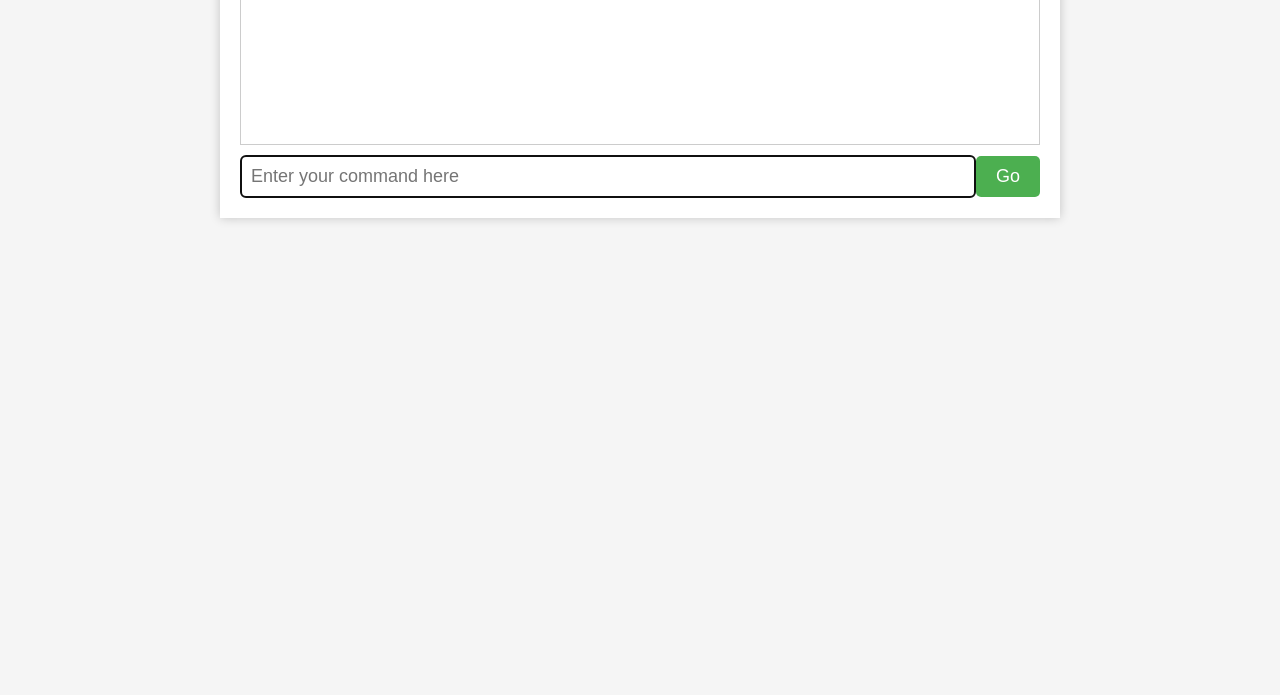
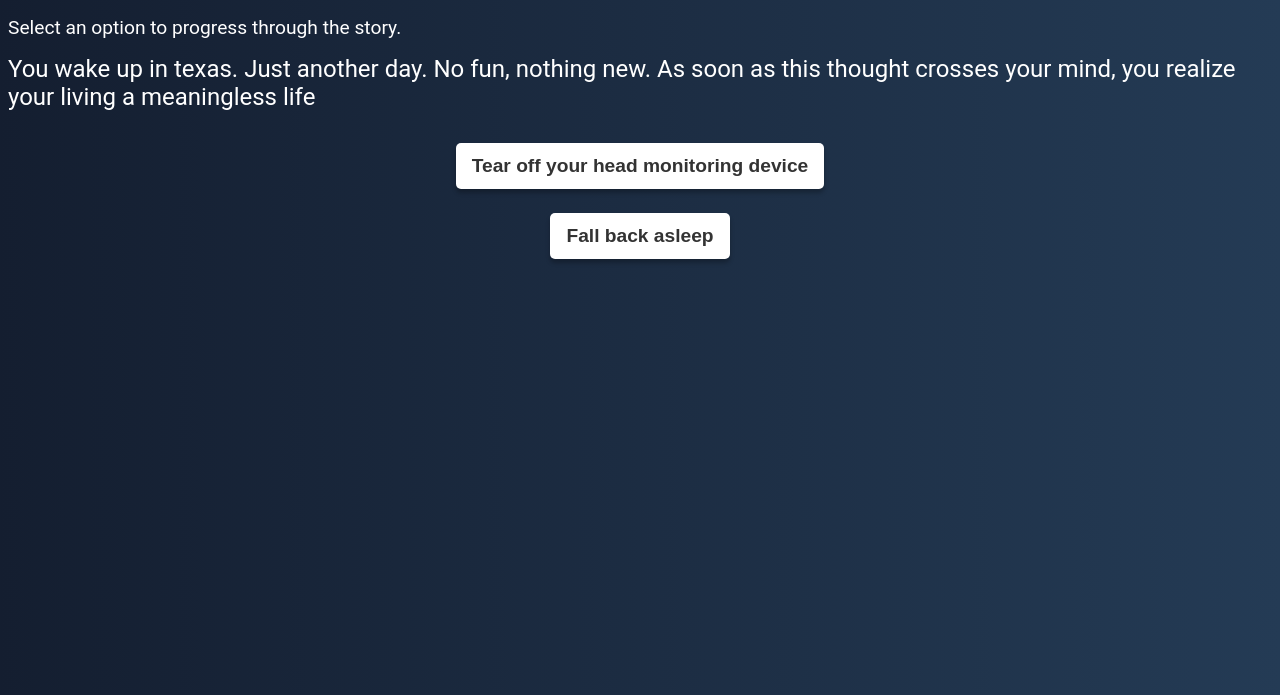
Before and after one commit to GlitchedThru/Dystopia, a plain HTML site: page game.html in a window 1280 px wide. Shown: the part 105-800 px from the top of the page. Drawn offline with Linux system fonts and the light colour scheme.

Commit message:
Add files via upload

```diff
--- a/game.html
+++ b/game.html
@@ -1,94 +1,159 @@
 <!DOCTYPE html>
 <html>
+
 <head>
-    <meta charset="UTF-8">
+    <meta charset="utf-8">
     <title>Text Adventure Game</title>
-
-  </head>
     <style>
         body {
-  font-family: Arial, sans-serif;
-  background-color: #f5f5f5;
+            font-family: 'Roboto', sans-serif;
+            background: #141e30;
+            background: -webkit-linear-gradient(to right, #141e30, #243b55);
+            background: linear-gradient(to right, #141e30, #243b55);
+            color: #fff;
         }
 
-.container {
-  max-width: 800px;
-  margin: 0 auto;
-  padding: 20px;
-  background-color: #fff;
-  box-shadow: 0 0 10px rgba(0,0,0,0.2);
+        h1 {
+            text-align: center;
+            font-weight: bold;
+            font-size: 3rem;
+            margin: 2rem 0;
         }
 
-.output {
-  min-height: 200px;
-  border: 1px solid #ccc;
-  padding: 10px;
-  margin-bottom: 10px;
-  overflow-y: scroll;
+        p {
+            font-size: 1.2rem;
+            margin: 1rem 0;
         }
 
-.input form {
-  display: flex;
-  justify-content: space-between;
-  align-items: center;
+        #story {
+            margin-bottom: 2rem;
+            font-size: 1.5rem;
+            animation: fadein 2s;
         }
 
-.input input[type="text"] {
-  flex-grow: 1;
-  padding: 10px;
-  font-size: 18px;
-  border: 1px solid #ccc;
-  border-radius: 5px;
+        #options {
+            list-style: none;
+            padding: 0;
+            margin: 0;
         }
 
-.input button {
-  padding: 10px 20px;
-  font-size: 18px;
+        #options li {
+            margin: 1.5rem 0;
+            text-align: center;
+            animation: slideup 2s;
+        }
+
+        button {
+            padding: 0.75rem 1rem;
             border: none;
-  background-color: #4caf50;
-  color: #fff;
+            background-color: #fff;
+            color: #333;
+            font-size: 1.2rem;
+            font-weight: bold;
             border-radius: 5px;
             cursor: pointer;
+            box-shadow: 0px 4px 4px rgba(0, 0, 0, 0.25);
+            transition: all 0.1s ease-in-out;
         }
 
-.input button:hover {
-  background-color: #3e8e41;
+        button:hover {
+            transform: translateY(-3px);
+            box-shadow: 0px 8px 16px rgba(0, 0, 0, 0.25);
         }
 
+        @keyframes fadein {
+            from {
+                opacity: 0;
+            }
+            to {
+                opacity: 1;
+            }
+        }
+
+        @keyframes slideup {
+            from {
+                transform: translateY(50px);
+                opacity: 0;
+            }
+            to {
+                transform: translateY(0);
+                opacity: 1;
+            }
+        }
     </style>
+</head>
+
 <body>
-    <div class="container">
-      <div class="output"></div>
-      <div class="input">
-        <form>
-          <input type="text" placeholder="Enter your command here" autofocus>
-          <button type="submit">Go</button>
-        </form>
-      </div>
-    </div>
-    <script >
-        const output = document.querySelector('.output');
-const input = document.querySelector('input');
-const form = document.querySelector('form');
-let story = '';
+    <h1>Text Adventure Game</h1>
+    <p>Select an option to progress through the story.</p>
+    <p id="story"></p>
+    <ul id="options"></ul>
 
-// Add your story here
-story += 'You wake up in a dark room.';
+    <script>
+        const storyElement = document.getElementById('story');
+        const optionsElement = document.getElementById('options');
 
-// Handle form submission
-form.addEventListener('submit', function(event) {
-  event.preventDefault();
-  const command = input.value.trim();
-  input.value = '';
-  if (command === 'look') {
-    output.innerHTML += '<p>' + story + '</p>';
-  } else if (command === 'help') {
-    output.innerHTML += '<p>Available commands: look, help</p>';
-  } else {
-    output.innerHTML += '<p>Invalid command</p>';
+        let storyIndex = 0;
+
+        const story = [
+            'You wake up in texas. Just another day. No fun, nothing new. As soon as this thought crosses your mind, you realize your living a meaningless life',
+            'You try your hardest to rip off the device, but it wont come loose.',
+            'The head monitoring is shaped like headphones. you use this to your advantage, and put one side over the door knob, and throw your head down. it pops loose. Thoughts rush to your brain. Thoughts about the outside world. Thoughts about your family. You realize you have to overthrow Mr. Hat. But how? as you think, you realize that all the power is in the head monitors. If those were gone, everything would be ok. You decide to try to hack it.',
+            'As your banging, all thoughts leave your mind. you took to long. Try again?',
+            'As your scanning around the computer, you come across a password protected file. You think for a second.',
+            '6 hours later, your still at your computer. Then you hear a deafening noise. You look up, and see a haticopter. While your staring, they drop a bomb. YOU LOSE!',
+            'It works. You see a big red button on screen labeled DO NOT PUSH.',
+            'The second you do this, you hear a deafening noise. You peer out your window, and see an explosion in the direction of Mr. Hats lair. YOU WIN!'
+        ];
+
+        const options = [
+            ['Tear off your head monitoring device', 'Fall back asleep'],
+            ['Try to use a door handle to break it off', 'Bang your head against a wall til it comes loose'],
+            ['(USELESS) Throw your computer out a window and hope for the best', 'Look for a way into the database.'],
+            ['Try again'],
+            ['Guess random things til you get it.', 'Try password123'],
+            ['Push it.', 'Dont pu... who am i kidding, we know your going to push it.'],
+            []
+        ];
+
+        const optionDestinations = [
+            [1, 0],
+            [2, 3],
+            [7, 5],
+            [0, 0],
+            [5, 2],
+            [7, 7],
+            [0, 0]
+        ];
+
+        function displayStory() {
+            storyElement.innerHTML = story[storyIndex];
         }
-});
 
+        function displayOptions() {
+            optionsElement.innerHTML = '';
+            for (let i = 0; i < options[storyIndex].length; i++) {
+                const option = options[storyIndex][i];
+                const li = document.createElement('li');
+                const button = document.createElement('button');
+                button.innerHTML = option;
+                button.addEventListener('click', handleOptionClick);
+                li.appendChild(button);
+                optionsElement.appendChild(li);
+            }
+        }
+
+        function handleOptionClick(event) {
+            const buttonText = event.target.innerHTML;
+            const optionIndex = options[storyIndex].indexOf(buttonText);
+            storyIndex = optionDestinations[storyIndex][optionIndex];
+            displayStory();
+            displayOptions();
+        }
+
+        displayStory();
+        displayOptions();
     </script>
 </body>
+
 </html>
```
Lines whose indentation alone changed are shown as unchanged.
